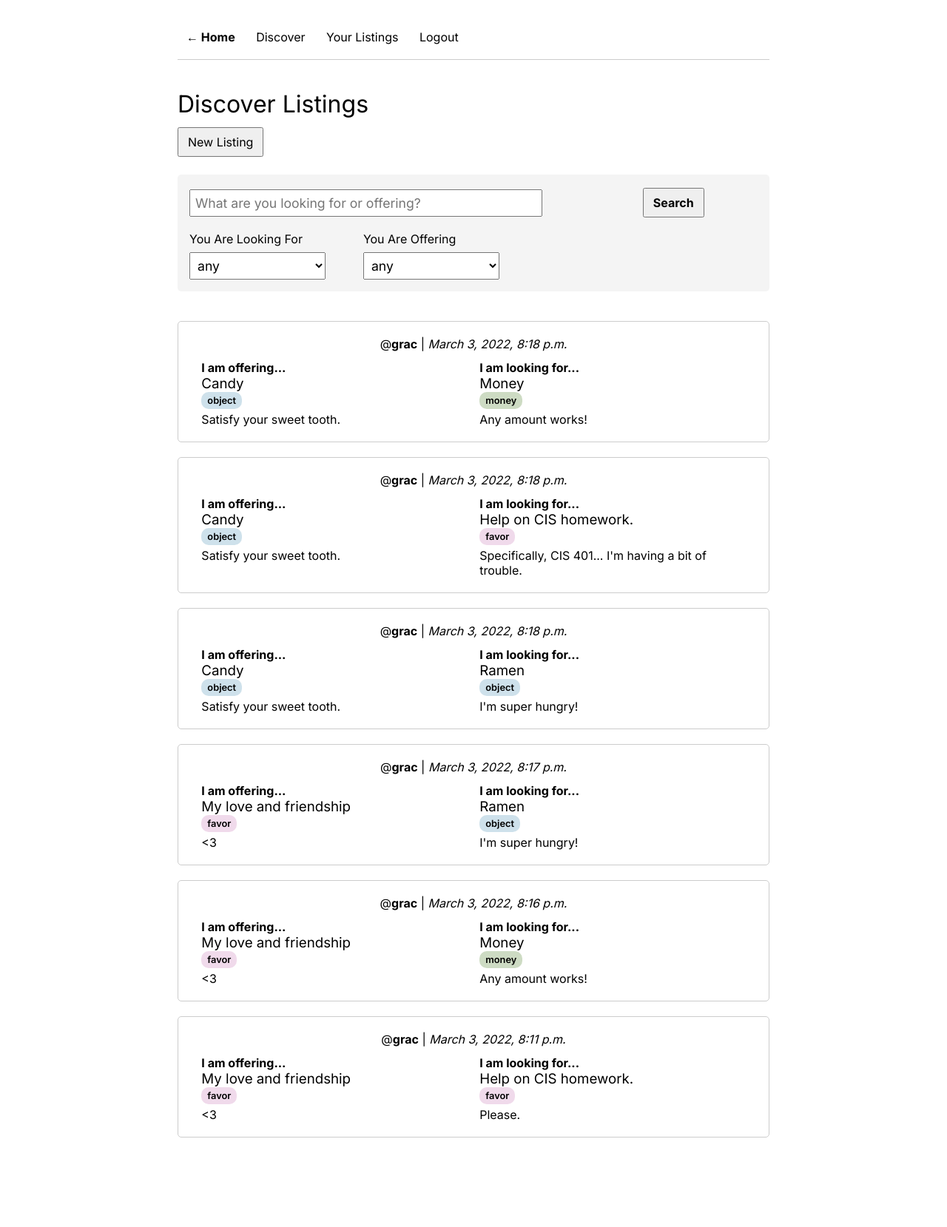
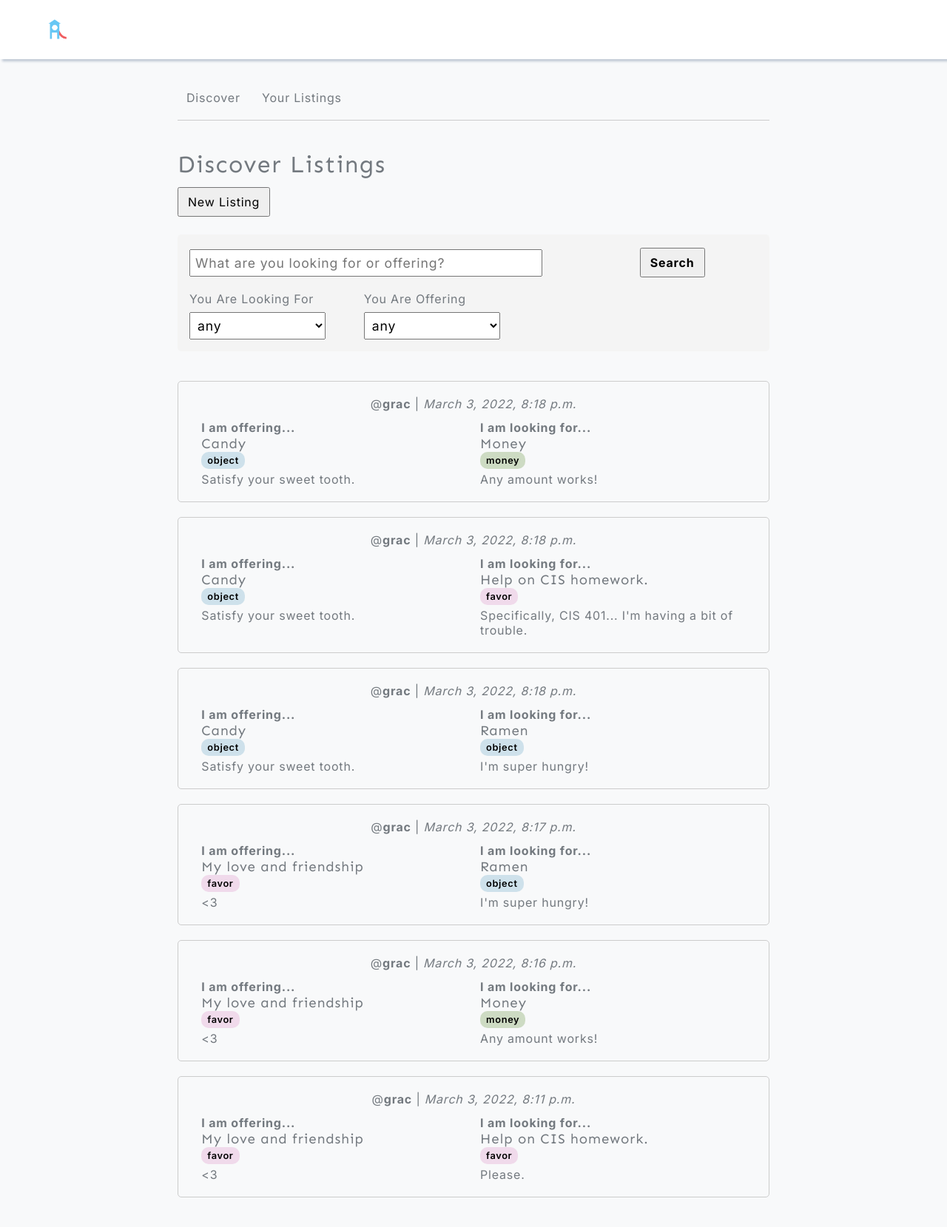
Before and after one commit to gracejiang/schoolyard-exchanges, a Django app: page / in a window 1280 px wide. Shown: the whole page at 74% size. Before the commit the page ends 1538 px from the top, so only its background shows below. Run offline with Django 3.2, Linux system fonts and the light colour scheme; a user stored in the database is signed in; data comes from the database, SQL or seed files in the repository; both versions use the stored data as it was after the commit.

Commit message:
styling-1

```diff
--- a/main/static/css/base.css
+++ b/main/static/css/base.css
@@ -1,13 +1,24 @@
-@import url('https://fonts.googleapis.com/css2?family=IBM+Plex+Mono:ital,wght@0,100;0,200;0,300;0,400;0,500;0,600;0,700;1,100;1,200;1,300;1,400;1,500;1,600;1,700&family=IBM+Plex+Sans:ital,wght@0,100;0,200;0,300;0,400;0,500;0,600;0,700;1,100;1,200;1,300;1,400;1,500;1,600;1,700&family=Inter:wght@100;200;300;400;500;600;700;800;900&family=Karla:ital,wght@0,200;0,300;0,400;0,500;0,600;0,700;0,800;1,200;1,300;1,400;1,500;1,600;1,700;1,800&family=Quicksand:wght@300;400;500;600;700&display=swap');
+@import url("https://fonts.googleapis.com/css2?family=IBM+Plex+Mono:ital,wght@0,100;0,200;0,300;0,400;0,500;0,600;0,700;1,100;1,200;1,300;1,400;1,500;1,600;1,700&family=IBM+Plex+Sans:ital,wght@0,100;0,200;0,300;0,400;0,500;0,600;0,700;1,100;1,200;1,300;1,400;1,500;1,600;1,700&family=Inter:wght@100;200;300;400;500;600;700;800;900&family=Karla:ital,wght@0,200;0,300;0,400;0,500;0,600;0,700;0,800;1,200;1,300;1,400;1,500;1,600;1,700;1,800&family=Quicksand:wght@300;400;500;600;700&display=swap");
+@import url('https://fonts.googleapis.com/css2?family=Sen:wght@400;700;800&display=swap');
 
 * {
-    font-family: 'Inter', 'IBM Plex Sans', 'Avenir', 'Roboto', sans-serif;
+  font-family: "Inter", "IBM Plex Sans", "Avenir", "Roboto", sans-serif;
+  letter-spacing: .05em;
   margin: 0;
   padding: 0;
 }
 
-h1, h2, h3, h4 {
+body {
+  background-color: #f8f9fa;
+  color: #73797f;
+}
+
+h1,
+h2,
+h3,
+h4 {
   font-weight: 400;
+  font-family: "Sen", sans-serif;
 }
 
 .center-container {
@@ -16,14 +27,47 @@ h1, h2, h3, h4 {
   padding: 20px;
 }
 
+#navbar-main {
+  padding-left: 4em;
+  padding-right: 4em;
+  display: flex;
+  justify-content: space-between;
+  height: 80px;
+  align-items: center;
+  background-color: white;
+  box-shadow: 3px 3px 3px #c1cad6;
+  position: relative;
+  z-index: 1;
+  vertical-align: middle;
+}
+
+#navbar-main img {
+  vertical-align: middle;
+  height: 30px;
+}
+
+#navbar-main span {
+  font-family: "Sen", "Inter", sans-serif;
+  font-size: 2em;
+  color: #737980;
+  letter-spacing: .05em;
+  font-weight: 300;
+}
+
+#navbar-main a {
+    text-decoration: none;
+}
+
 #navbar {
   border-bottom: 1px solid #ccc;
   padding: 20px 0px 20px 0px;
   margin-bottom: 40px;
+  vertical-align: middle;
 }
 
 .navbar-item {
   display: inline-block;
+  vertical-align: middle;
 }
 
 .navbar-item a {
@@ -31,6 +75,7 @@ h1, h2, h3, h4 {
   color: inherit;
   padding: 8px 12px 8px 12px;
   border-radius: 5px;
+  vertical-align: middle;
 }
 
 .navbar-item a:hover {
--- a/main/templates/base.html
+++ b/main/templates/base.html
@@ -16,12 +16,17 @@
     <title>{% block title %}{% endblock %}</title>
   </head>
   <body>
+   <div id="navbar-main">
+     <a href="http://localhost:3000/"><img src="../static/img/logo.png"/>
+      <!-- <span>schoolyard</span> -->
+    </a>
+   </div>
     <div class="center-container">
       <div id="navbar">
-        <div class="navbar-item"><a href="http://localhost:3000/"><strong>&larr; Home</strong></a></div>
+        <!-- <div class="navbar-item"><a href="http://localhost:3000/"><strong>&larr; Home</strong></a></div> -->
         <div class="navbar-item"><a href="/">Discover</a></div>
         <div class="navbar-item"><a href="/your_listings">Your Listings</a></div>
-        <div class="navbar-item"><a href="/logout">Logout</a></div>
+        <!-- <div class="navbar-item"><a href="/logout">Logout</a></div> -->
       </div>
       {% block body %}{% endblock %}
     </div>
```
Also changed, not shown: db.sqlite3, main/static/img/logo.png (added). Lines whose indentation alone changed are shown as unchanged.
